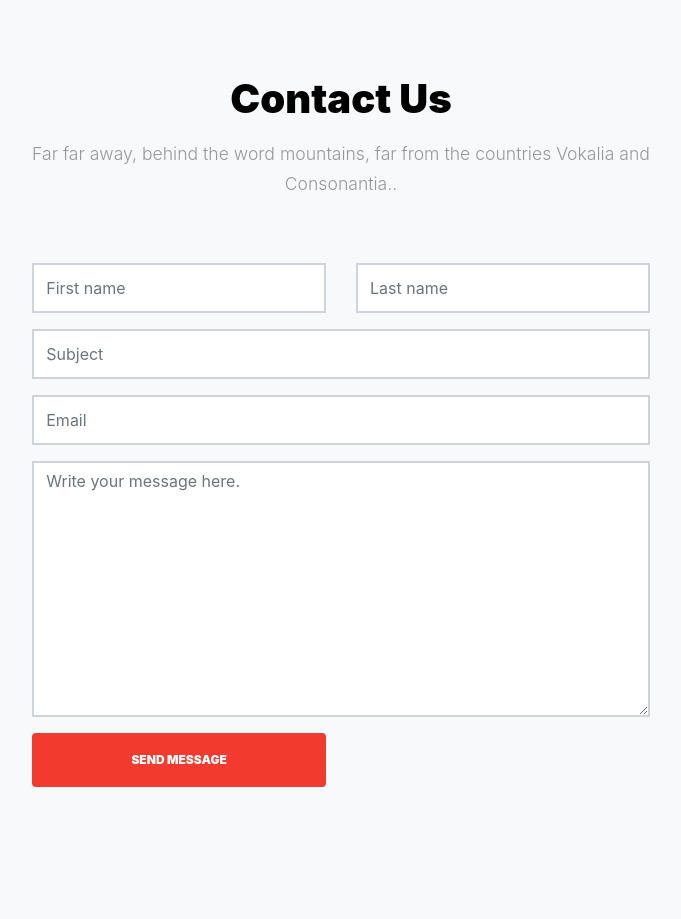
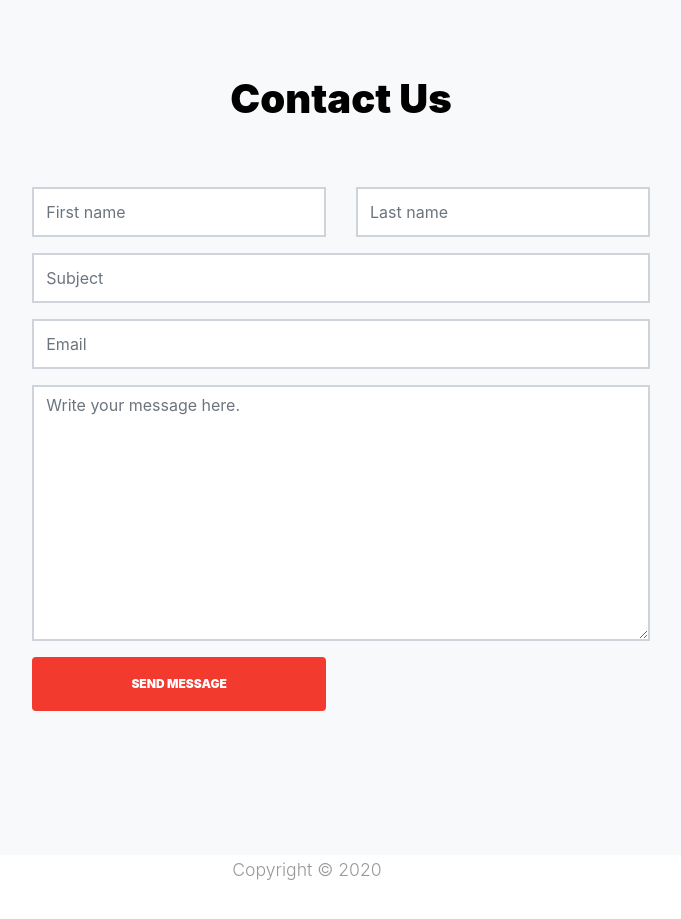
Before and after one commit to moondoglimited/sam.wright, a plain HTML site: page index.html in a window 1280 px wide. Shown: the part 3160-4079 px from the top of the page, without its empty margins (299-980 px from the left). Drawn offline with Linux system fonts and the light colour scheme; files whose address does not match are found by name; a web font is replaced by a local one.

Commit message:
contact us update text

```diff
--- a/index.html
+++ b/index.html
@@ -591,8 +591,6 @@
               <div class="row justify-content-center text-center mb-5">
                 <div class="col-md-8  section-heading">
                   <h2 class="heading mb-3">Contact Us</h2>
-                  <p>Far far away, behind the word mountains, far from the countries Vokalia and Consonantia..
-                  </p>
                 </div>
               </div>
 
```
